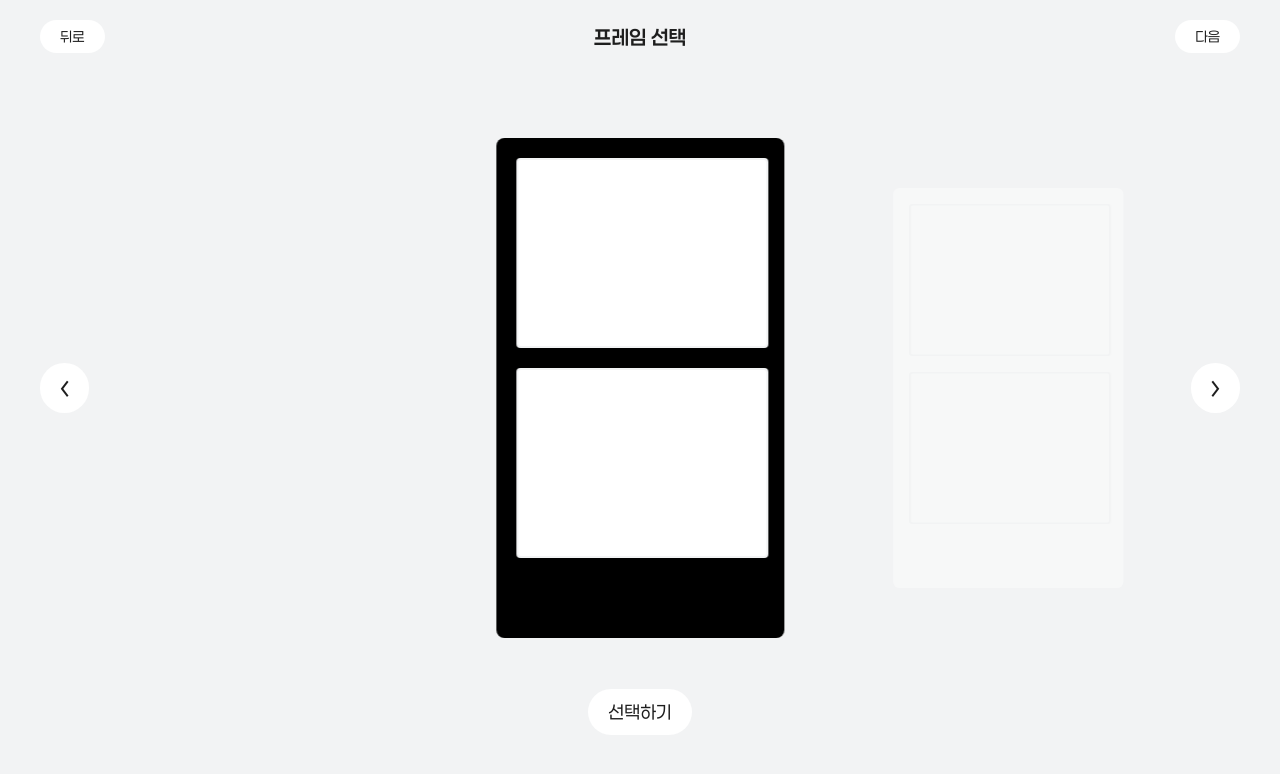
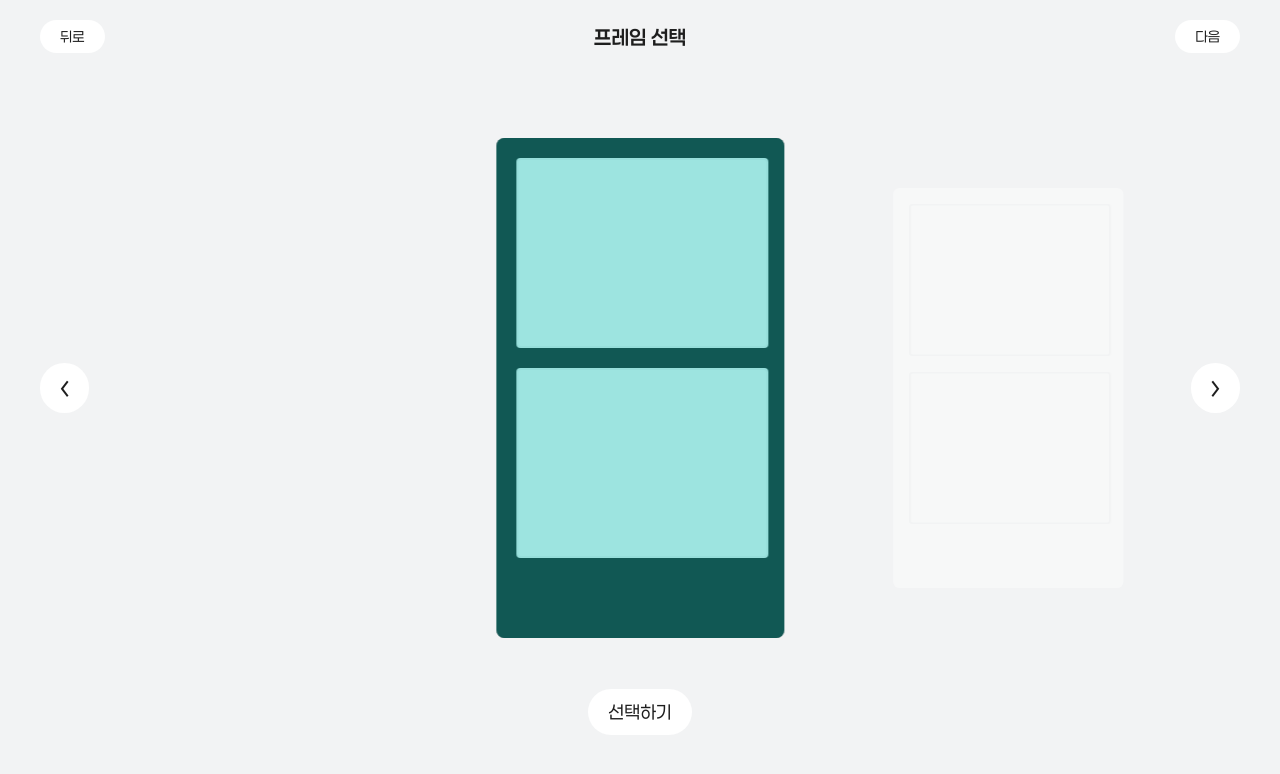
Before and after one commit to ducami-org/ducami2cut_renewal, a React (Vite) app: page /frame in a window 1280 px wide. Shown: the top 774 px of the page. Built offline with nearby package versions, Linux system fonts and the light colour scheme.

Commit message:
feat :: select effect

```diff
--- a/src/components/SelectBgPhoto/BgPhoto/index.jsx
+++ b/src/components/SelectBgPhoto/BgPhoto/index.jsx
@@ -1,6 +1,6 @@
 import React from "react";
 import * as S from "./style";
-
+import { Colors } from "../../../styles/colors";
 /**
  * 배경 이미지 컴포넌트
  *
@@ -8,9 +8,14 @@ import * as S from "./style";
  *
  * @param {string|object} p - 배경 이미지 URL 또는 객체
  */
-const BgPhoto = ({ p }) => {
+const BgPhoto = ({ p , select}) => {
   // PhotoWrapper 컴포넌트에 src 속성으로 이미지 전달
-  return <S.PhotoWrapper src={p} alt="배경 이미지" />;
+  return (
+    <>
+      <S.PhotoWrapper src={p} alt="배경 이미지" style={{border: select && `5px solid ${Colors.primary}`}}/>
+
+    </>
+  );
 };
 
 export default BgPhoto;
--- a/src/components/SelectBgPhoto/BgPhoto/style.js
+++ b/src/components/SelectBgPhoto/BgPhoto/style.js
@@ -5,4 +5,6 @@ export const PhotoWrapper = styled.img`
     height: 360px;
     border-radius: 16px;
     object-fit: cover;
+    position: relative;
+    box-sizing: border-box;
 `
--- a/src/components/SelectFrame/Frames/index.jsx
+++ b/src/components/SelectFrame/Frames/index.jsx
@@ -1,9 +1,10 @@
 import React from 'react'
 import * as S from './style'
 
-const Frames = ({p}) => {
+const Frames = ({p, select}) => {
   return (
-    <S.FrameBox style={{backgroundColor:p}}>
+    <S.FrameBox style={{backgroundColor: p }}>
+      {select && <S.SelectBox/>}
         <S.EmptyBox/>
         <S.EmptyBox/>
     </S.FrameBox>
--- a/src/components/SelectFrame/Frames/style.js
+++ b/src/components/SelectFrame/Frames/style.js
@@ -11,6 +11,8 @@ export const FrameBox = styled.div`
     padding: 20px 20px 80px 20px;
     gap:20px;
     flex-direction: column;
+    box-sizing: content-box;
+    position: relative;
 `
 export const EmptyBox = styled.div`
     width: 100%;
@@ -19,3 +21,13 @@ export const EmptyBox = styled.div`
     background-color: ${Colors.white};
     border:2px solid ${Colors.gray};
 `
+export const SelectBox = styled.div`
+    position: absolute;
+    background-color:rgba(39, 196, 186, 0.45);
+    width: 100%;
+    top:0;
+    left:0;
+    height: 100%;
+    border-radius: 8px;
+    z-index: 1000;
+`
--- a/src/components/common/SelectBtn/style.js
+++ b/src/components/common/SelectBtn/style.js
@@ -21,4 +21,7 @@ export const BtnBox = styled.button`
     background-color: ${Colors.primary};
     color: ${Colors.white};
   }
+  &:active{
+    transform: scale(1.2);
+  }
 `;
--- a/src/components/common/Swiper/index.jsx
+++ b/src/components/common/Swiper/index.jsx
@@ -5,7 +5,7 @@ import { Navigation } from "swiper/modules";        // Swiper 네비게이션
 import ArrowBtn from "../../common/ArrowBtn";       // 화살표 버튼
 import SelectBtn from "../../common/SelectBtn";     // 선택 버튼
 import "swiper/css";                               // Swiper 스타일
-
+import { Colors } from "../../../styles/colors";
 /**
  * 범용 스와이퍼 컴포넌트
  *
@@ -21,6 +21,7 @@ const SwipeThings = ({store, array, attribute, Component}) => {
   const nextRef = useRef(null);  // 다음 버튼 참조
   const [isReady, setIsReady] = useState(false);  // 스와이퍼 준비 상태
   const [activeIndex, setActiveIndex] = useState(0);  // 현재 활성 슬라이드 인덱스
+  const [sIndex, setSIndex] = useState(0);  // 현재 인덱스 (사용되지 않음)
   const RenderComponent = Component;  // 렌더링할 컴포넌트
 
   /**
@@ -37,6 +38,7 @@ const SwipeThings = ({store, array, attribute, Component}) => {
    */
   const handleChangeAttribute = () => {
     // 선택된 항목의 속성 값을 저장
+    setSIndex(activeIndex);
     store(array[activeIndex][attribute]);
   };
 
@@ -77,9 +79,9 @@ const SwipeThings = ({store, array, attribute, Component}) => {
             onSlideChange={handleSlideChange}  // 슬라이드 변경 이벤트 핸들러
           >
             {/* 각 항목을 슬라이드로 렌더링 */}
-            {array.map((item) => (
-              <S.FrameWrapper key={item.id}>
-                <RenderComponent p={item[attribute]}/>
+            {array.map((item,index) => (
+              <S.FrameWrapper key={item.id} >
+                <RenderComponent p={item[attribute]} select={ sIndex === index }/>
               </S.FrameWrapper>
             ))}
           </Swiper>
```
Also changed, not shown: src/components/SelectFrame/SwipeFrames/index.jsx (line endings or trailing spaces), 1 other file (tests, documents, lock files or other folders).
